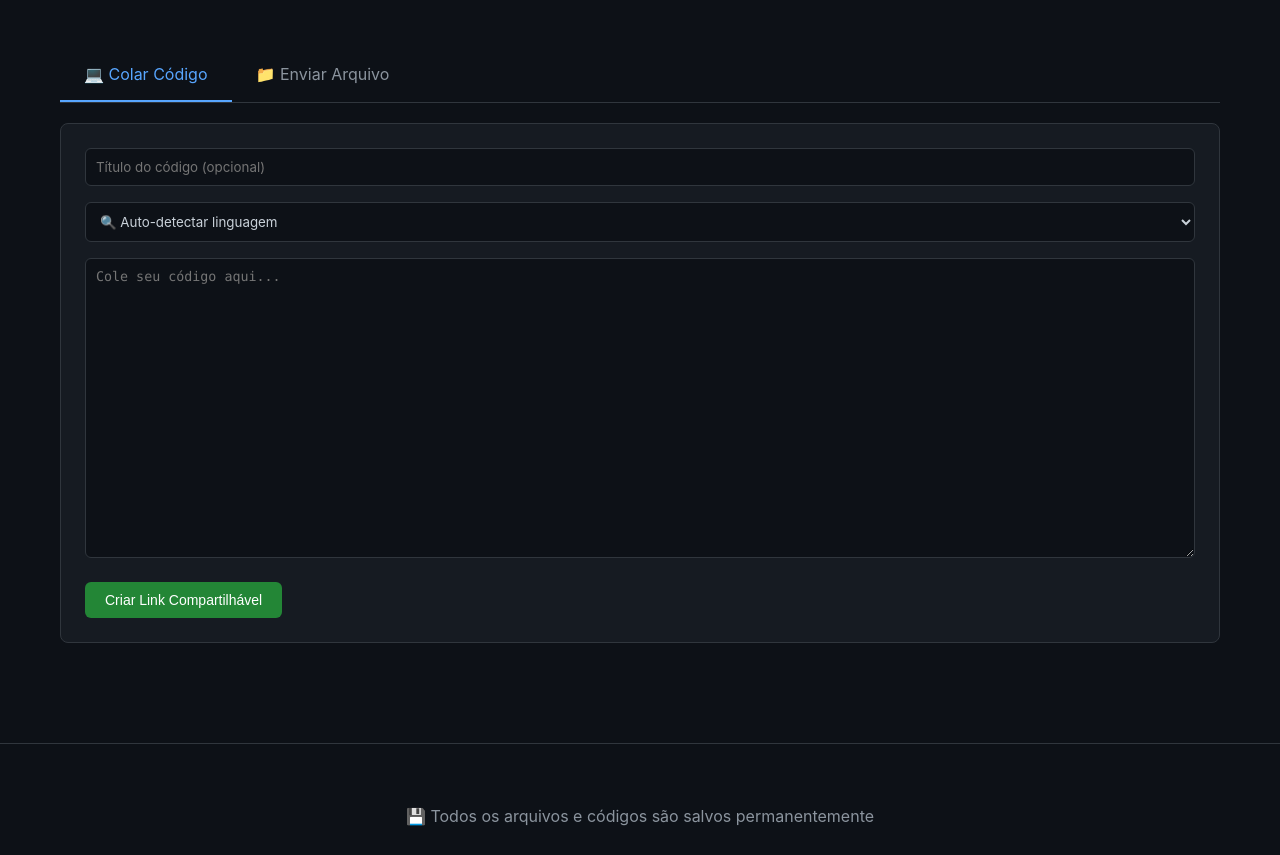
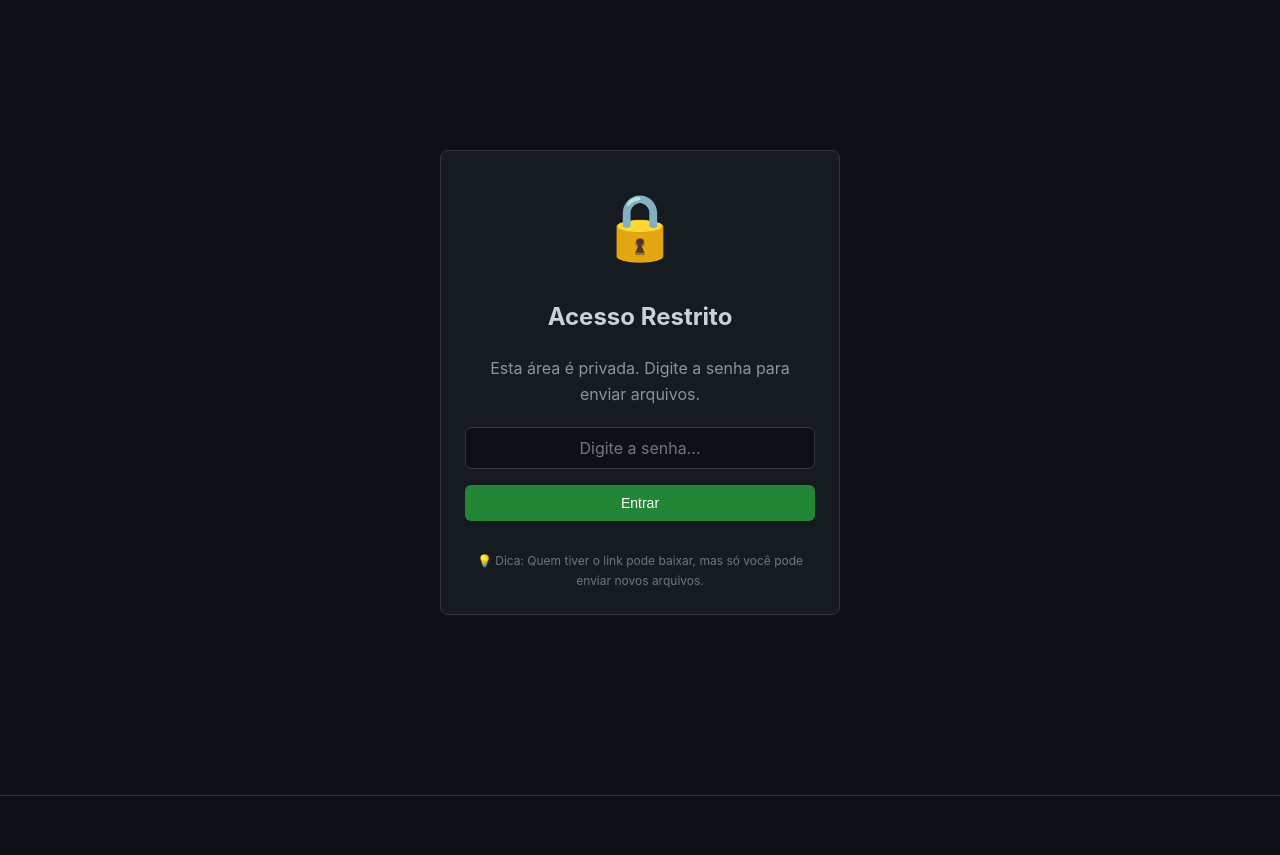
Before and after one commit to osorio32460511-dotcom/scriptshare, a Flask app: page / in a window 1280 px wide. Shown: the part 119-974 px from the top of the page. Before the commit the page ends 945 px from the top, so only its background shows below. Run offline with Flask 3, Linux system fonts and the light colour scheme.

Commit message:
Adiciona proteção por senha - só admin pode enviar

```diff
--- a/app.py
+++ b/app.py
@@ -1,7 +1,7 @@
 import os
 import uuid
 from datetime import datetime
-from flask import Flask, render_template, request, redirect, Response, abort
+from flask import Flask, render_template, request, redirect, Response, abort, session
 from flask_sqlalchemy import SQLAlchemy
 from pygments import highlight
 from pygments.lexers import get_lexer_by_name, guess_lexer, TextLexer
@@ -10,9 +10,11 @@ from werkzeug.utils import secure_filename
 
 app = Flask(__name__)
 app.config['SECRET_KEY'] = os.environ.get('SECRET_KEY', 'dev-key-change-this')
-app.config['MAX_CONTENT_LENGTH'] = 50 * 1024 * 1024  # 50MB max
+app.config['MAX_CONTENT_LENGTH'] = 50 * 1024 * 1024
 
-# Database config
+# Senha do admin (coloque uma senha forte!)
+ADMIN_PASSWORD = os.environ.get('ADMIN_PASSWORD', 'sua-senha-aqui-mude-isso')
+
 database_url = os.environ.get('DATABASE_URL')
 if database_url and database_url.startswith('postgres://'):
     database_url = database_url.replace('postgres://', 'postgresql://', 1)
@@ -24,21 +26,20 @@ db = SQLAlchemy(app)
 class Paste(db.Model):
     id = db.Column(db.String(8), primary_key=True)
     title = db.Column(db.String(200))
-    content = db.Column(db.Text)  # Para código
+    content = db.Column(db.Text)
     language = db.Column(db.String(50))
-    type = db.Column(db.String(10))  # 'code' ou 'file'
+    type = db.Column(db.String(10))
     filename = db.Column(db.String(255))
     mime_type = db.Column(db.String(100))
     created_at = db.Column(db.DateTime, default=datetime.utcnow)
     views = db.Column(db.Integer, default=0)
-    file_data = db.Column(db.LargeBinary)  # Arquivos salvos no banco
+    file_data = db.Column(db.LargeBinary)
 
     def get_size(self):
         if self.file_data:
             return len(self.file_data)
         return 0
 
-# Cria tabelas
 with app.app_context():
     db.create_all()
 
@@ -47,12 +48,30 @@ def generate_id():
 
 @app.route('/')
 def index():
+    # Se não estiver logado, mostra página de login
+    if not session.get('admin'):
+        return render_template('login.html')
     return render_template('index.html')
+
+@app.route('/login', methods=['POST'])
+def login():
+    if request.form.get('password') == ADMIN_PASSWORD:
+        session['admin'] = True
+        return redirect('/')
+    return render_template('login.html', error='Senha incorreta!')
+
+@app.route('/logout')
+def logout():
+    session.pop('admin', None)
+    return redirect('/')
 
 @app.route('/upload', methods=['POST'])
 def upload():
+    # Protege o upload - só admin pode
+    if not session.get('admin'):
+        return {'success': False, 'error': 'Não autorizado'}, 403
+
     if 'file' in request.files and request.files['file'].filename:
-        # Upload de arquivo
         file = request.files['file']
         file_id = generate_id()
         file_content = file.read()
@@ -72,7 +91,6 @@ def upload():
         return {'success': True, 'url': f"{request.host_url}{file_id}", 'id': file_id}
 
     elif request.form.get('code'):
-        # Paste de código
         code_id = generate_id()
         language = request.form.get('language', 'text')
 
@@ -143,6 +161,3 @@ def download(id):
 @app.errorhandler(404)
 def not_found(e):
     return render_template('404.html'), 404
-
-if __name__ == '__main__':
-    app.run(debug=True)
--- a/railway.toml
+++ /dev/null
@@ -1,6 +0,0 @@
-[build]
-builder = "nixpacks"
-
-[deploy]
-startCommand = "pip install -r requirements.txt && gunicorn app:app"
-restartPolicyType = "on-failure"
--- a/templates/index.html
+++ b/templates/index.html
@@ -1,6 +1,11 @@
 {% extends "base.html" %}
 
 {% block content %}
+<div style="display: flex; justify-content: space-between; align-items: center; margin-bottom: 20px;">
+    <h2>Enviar novo arquivo</h2>
+    <a href="/logout" class="btn btn-secondary">🚪 Sair</a>
+</div>
+
 <div class="tabs">
     <div class="tab active" onclick="switchTab('code')">💻 Colar Código</div>
     <div class="tab" onclick="switchTab('file')">📁 Enviar Arquivo</div>
@@ -93,7 +98,8 @@ document.getElementById('pasteForm').onsubmit = async (e) => {
     const formData = new FormData(e.target);
     const res = await fetch('/upload', {method: 'POST', body: formData});
     const data = await res.json();
-    showResult(data.url);
+    if(data.success) showResult(data.url);
+    else alert('Erro: ' + data.error);
 };
 
 document.getElementById('uploadForm').onsubmit = async (e) => {
@@ -101,7 +107,8 @@ document.getElementById('uploadForm').onsubmit = async (e) => {
     const formData = new FormData(e.target);
     const res = await fetch('/upload', {method: 'POST', body: formData});
     const data = await res.json();
-    showResult(data.url);
+    if(data.success) showResult(data.url);
+    else alert('Erro: ' + data.error);
 };
 
 function showResult(url) {
--- /dev/null
+++ b/templates/login.html
@@ -0,0 +1,26 @@
+{% extends "base.html" %}
+
+{% block title %}Acesso Restrito - ScriptShare{% endblock %}
+
+{% block content %}
+<div class="box" style="text-align: center; max-width: 400px; margin: 100px auto;">
+    <div style="font-size: 64px; margin-bottom: 20px;">🔒</div>
+    <h2>Acesso Restrito</h2>
+    <p style="color: #8b949e; margin: 20px 0;">Esta área é privada. Digite a senha para enviar arquivos.</p>
+
+    {% if error %}
+    <div style="background: rgba(248, 81, 73, 0.1); border: 1px solid #f85149; color: #f85149; padding: 10px; border-radius: 6px; margin-bottom: 20px;">
+        {{ error }}
+    </div>
+    {% endif %}
+
+    <form method="POST" action="/login">
+        <input type="password" name="password" placeholder="Digite a senha..." required style="text-align: center; font-size: 16px;">
+        <button type="submit" class="btn" style="width: 100%;">Entrar</button>
+    </form>
+
+    <p style="color: #6e7681; font-size: 12px; margin-top: 30px;">
+        💡 Dica: Quem tiver o link pode baixar, mas só você pode enviar novos arquivos.
+    </p>
+</div>
+{% endblock %}
--- a/templates/view_code.html
+++ b/templates/view_code.html
@@ -52,8 +52,7 @@
             <h2>{{ paste.title }}</h2>
             <span class="stats">
                 📅 {{ paste.created_at.strftime('%d/%m/%Y') }} •
-                👁️ {{ paste.views }} visualizações •
-                💾 Salvo permanentemente
+                👁️ {{ paste.views }} visualizações
             </span>
         </div>
         <span class="lang-badge">{{ paste.language }}</span>
@@ -62,7 +61,6 @@
     <div class="actions">
         <a href="/raw/{{ paste.id }}" class="btn btn-secondary">📄 Código Puro</a>
         <button onclick="copyCode()" class="btn btn-secondary">📋 Copiar</button>
-        <a href="/" class="btn btn-secondary">+ Novo</a>
     </div>
 
     {{ highlighted|safe }}
```
Also changed, not shown: templates/view_file.html (+1 -6 lines), 1 other file.
